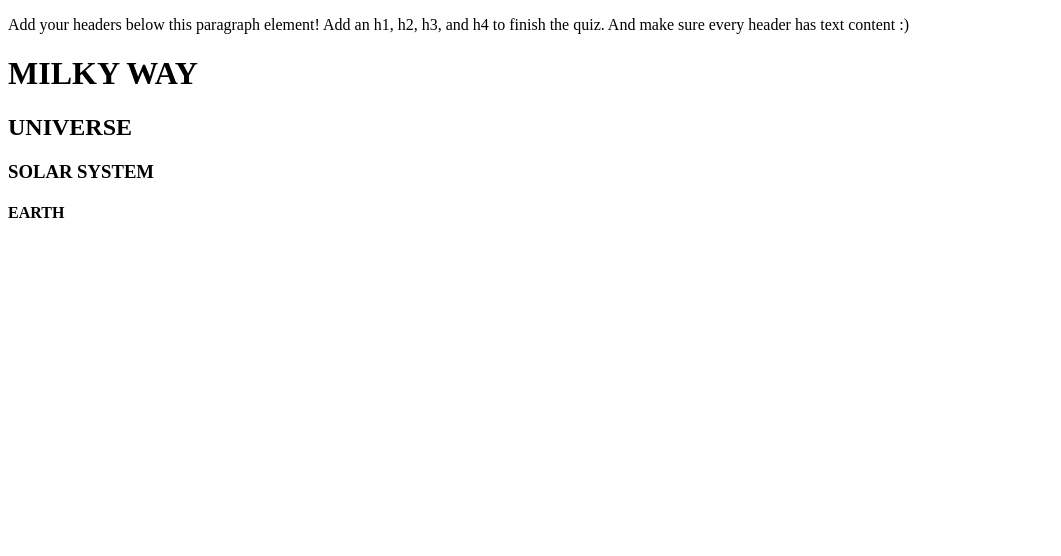
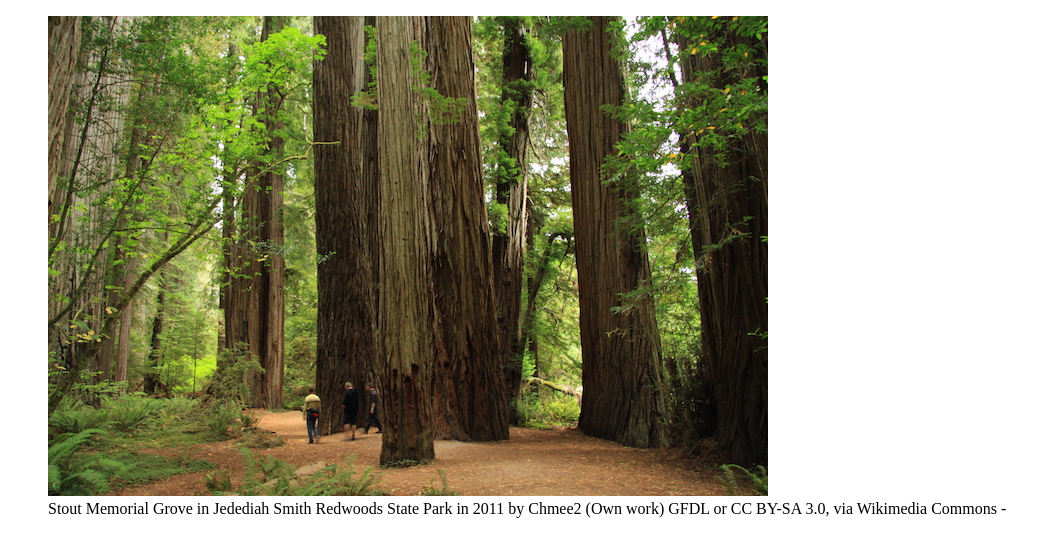
Before and after one commit to chyvnsirisha/front-end, a plain HTML site: page index.html in a window 1280 px wide. Shown: the whole page, without its empty margins (0-1061 px from the left). Drawn offline with Linux system fonts and the light colour scheme.

Commit message:
Add files via upload

```diff
--- a/index.html
+++ b/index.html
@@ -2,16 +2,27 @@
 <html lang="en">
 <head>
   <meta charset="UTF-8">
-  <title>Headers Quiz</title>
+  <title>Figures Quiz</title>
   <!-- the next line loads the tests for the Udacity Feedback extension -->
-  <meta name="udacity-grader" content="http://udacity.github.io/fend/fend-refresh/lesson2/problem-set/headers/tests.json">
+  <meta name="udacity-grader" content="http://udacity.github.io/fend/fend-refresh/lesson2/problem-set/figures/tests.json">
 </head>
 <body>
-  <p>Add your headers below this paragraph element! Add an h1, h2, h3, and h4 to finish the quiz. And make sure every header has text content :)
-  <h1>MILKY WAY</h1>
-  <h2>UNIVERSE</h2>
-  <h3>SOLAR SYSTEM</h3>
-  <h4>EARTH</h4>
-  </p>
+  <!--
+  You'll see some text written like this below: [words that are displayed](http://website.com). This is Markdown syntax for a link. You can think of Markdown as HTML shorthand. You'll need to turn it into HTML that looks like <a href="http://website.com">words that are displayed</a>.
+
+  Learn more about Markdown here: https://daringfireball.net/projects/markdown/
+  -->
+
+  <!-- Turn this into HTML! -->
+  <figure>
+    <img src="redwoods_state_park.jpg" alt="Stout Memorial Grove in Jedediah Smith Redwoods State Park">
+
+
+
+  <figcaption>
+
+  Stout Memorial Grove in Jedediah Smith Redwoods State Park in 2011 by Chmee2 (Own work) GFDL or CC BY-SA 3.0, via Wikimedia Commons - <a href="https://commons.wikimedia.org/wiki/File%3AStout_Memorial_Grove_in_Jedediah_Smith_Redwoods_State_Park_in_2011_(22).JPG)"Source"</a>
+</figcaption>
+</figure>
 </body>
 </html>
```
Also changed, not shown: redwoods_state_park.jpg (added), 1 other file.
